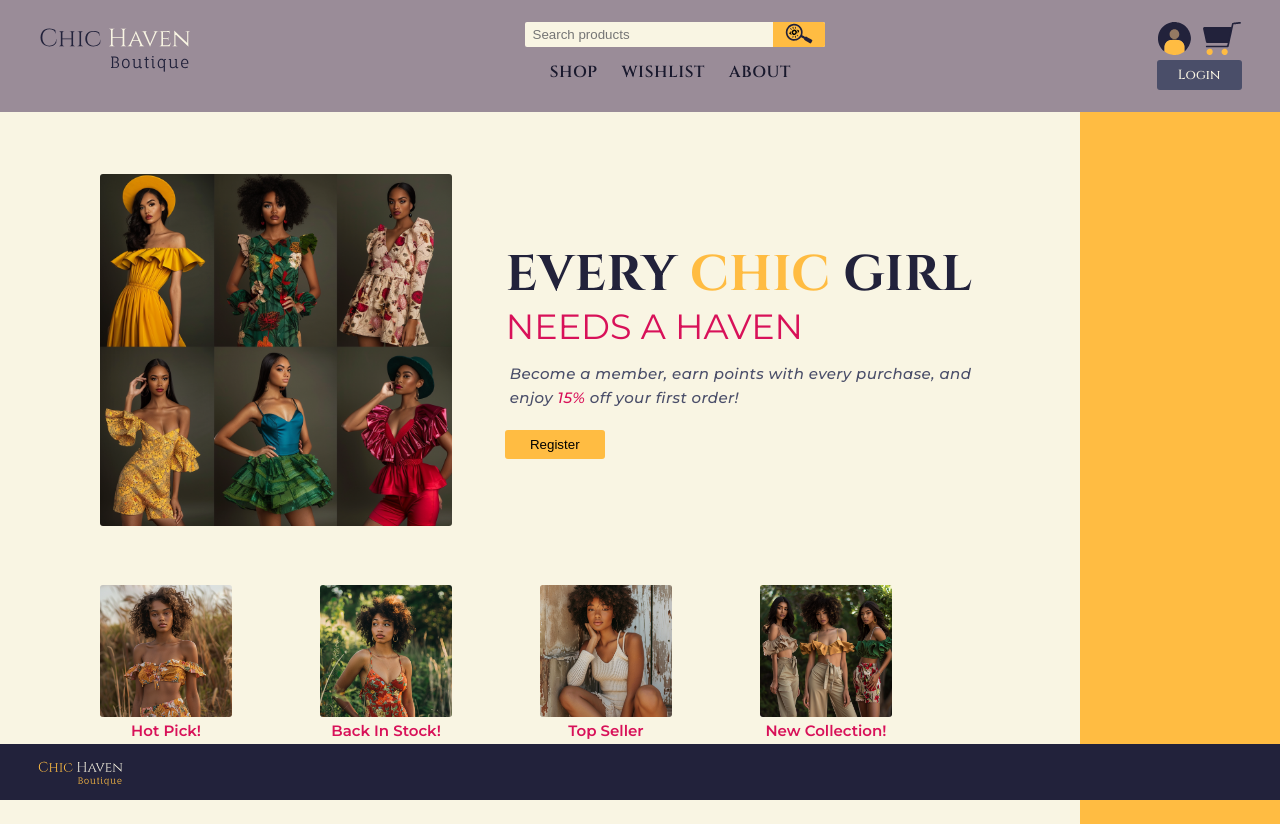
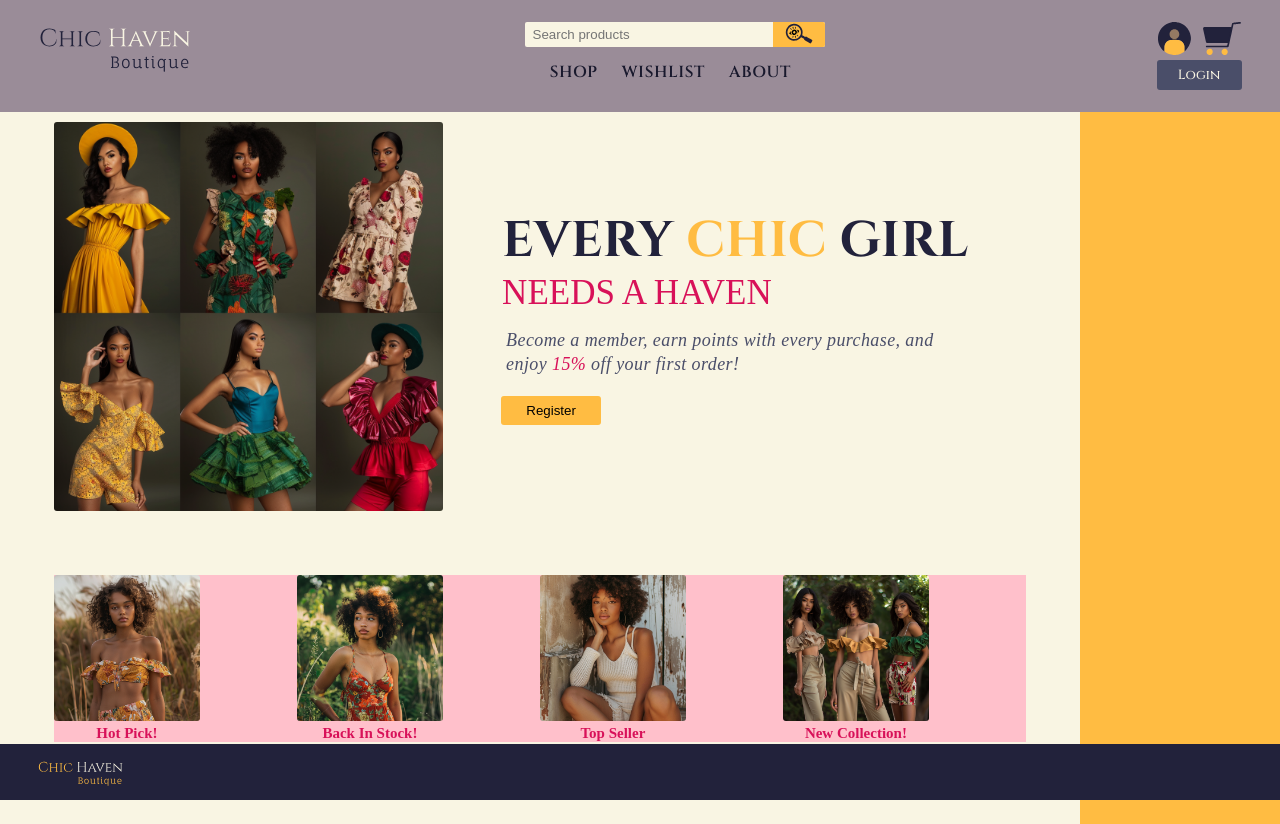
Before and after one commit to JenniferSimond/chic-haven-shop, a React (Vite) app in the folder client/store-front/: page / in a window 1280 px wide. After the commit the page ends 800 px from the top, so only its background shows below. Built offline with nearby package versions, Linux system fonts and the light colour scheme.

Commit message:
update wrappers/styling LandingPage.jsx and WishList.jsx, update styling App.jsx

```diff
--- a/client/store-front/src/App.jsx
+++ b/client/store-front/src/App.jsx
@@ -34,20 +34,36 @@ const NavWrapper = styled.div`
     z-index: 100;
     position: fixed;
 `;
+// const ContentWindow = styled.div`
+//   flex-grow: 1;
+//   padding-top: 7rem;
+//   padding-bottom: 3rem;
+//   overflow-y auto;
+
+//    @media (max-width: 768px) {
+//         padding-top: 5rem;
+//         // padding-bottom: 3rem;
+//   }
+
+//   @media (max-width: 500px) {
+//         padding-top: 4rem;
+//         // padding-bottom: 3rem;
+//   }
+// `;
+
 const ContentWindow = styled.div`
   flex-grow: 1;
-  padding-top: 7rem;
-  padding-bottom: 3rem;
-  overflow-y auto;
+  padding-top: 7rem;  // Accounts for the height of NavBar
+  padding-bottom: 3rem;  // Accounts for the height of Footer (on larger screens)
+  overflow-y: auto;
 
-   @media (max-width: 768px) {
-        padding-top: 5rem;
-        // padding-bottom: 3rem;
+  @media (max-width: 768px) {
+      padding-top: 5rem;  // Adjust for smaller NavBar height on tablets
   }
 
   @media (max-width: 500px) {
-        padding-top: 4rem;
-        // padding-bottom: 3rem;
+      padding-top: 4rem;  // Adjust for mobile NavBar height
+      padding-bottom: 7rem;  // Account for MobileTabBar only (since Footer is hidden)
   }
 `;
 
--- a/client/store-front/src/components/customer/wishlist/Wishlist.jsx
+++ b/client/store-front/src/components/customer/wishlist/Wishlist.jsx
@@ -10,40 +10,56 @@ import { getToken } from "../../shared/auth";
 import removeDark from '../../../assets/icons-svg/removeIcon/removeDark.svg';
 import removePink from '../../../assets/icons-svg/removeIcon/removePink.svg';
 
+
+// const OuterWrapper = styled.div`
+//     display: flex;
+//     flex-direction: column;
+//     height: calc(100vh - 7rem - 3.5rem);  // Full height minus NavBar and Footer heights
+//     align-items: center;
+//     font-family: Montserrat, sans-serif;
+
+//     @media (max-width: 768px) {
+//         height: calc(100vh - 5rem - 3.5rem);  // Adjust for smaller screens
+//     }
+
+//     @media (max-width: 500px) {
+//         height: calc(100vh - 4rem - 3rem);  // Adjust for even smaller screens
+//     }
+// `;
+
 const OuterWrapper = styled.div`
     display: flex;
-    height: 83vh;
-    align-items: center;
-    font-family: Montserrat, sans-serif;
+    flex-direction: column;
+    height: calc(100vh - 7rem - 3rem);  // For larger screens: subtract NavBar and Footer heights
 
     @media (max-width: 768px) {
-    height: 87vh;
+        height: calc(100vh - 5rem - 3rem);  // For tablets: adjust for smaller NavBar height
     }
 
-     @media (max-width: 500px) {
-    height: 82vh;
+    @media (max-width: 500px) {
+        height: calc(100vh - 4rem - 7rem);  // For mobile: subtract NavBar and MobileTabBar only (no Footer)
     }
 `;
 
 const InnerContentWrapper = styled.div`
+    flex-grow: 1;  // Allow the inner content to grow and fill the remaining space
     display: flex;
-    flex-grow: 1;
     justify-content: center;
     align-items: center;
     flex-direction: column;
     margin-right: 250px;
+    background-color: pink;
+    overflow-y: auto;  // Enable scrolling if content overflows
 
     @media (max-width: 1300px) {
-        margin-right: 200px; // Adjust margin for smaller sidebar
+        margin-right: 200px;  // Adjust margin for smaller sidebar
     }
 
     @media (max-width: 950px) {
-        justify-content: center;
-        margin-right: 0px; // No sidebar on smaller screens
-        // padding: 2% 1% 0% 1%; // Adjust padding for smaller screens
-
+        margin-right: 0px;  // No sidebar on smaller screens
     }
 `;
+
 
 const HeaderBox = styled.div`
     display: flex;
@@ -51,9 +67,11 @@ const HeaderBox = styled.div`
     align-items: center;
     box-sizing: border-box;
     height: 110px;
-    display: flex;
     border: 3px solid rgb(var(--ras-pink));
     width: 95%;
+    position: sticky;
+    top: 0;  // Keep the header at the top
+    // background-color: white;  // Ensure background is set
 
     h1 {
        font-family: Cinzel;
@@ -64,11 +82,11 @@ const HeaderBox = styled.div`
        letter-spacing: 0.34px;
        text-align: center;
     }
-
 `;
 
 const WishlistItems = styled.div`
     box-sizing: border-box;
+    flex-grow: 1;  // Ensure it grows to take up remaining space
     display: flex;
     flex-direction: row;
     flex-wrap: wrap;
@@ -80,61 +98,12 @@ const WishlistItems = styled.div`
     margin-top: 3%;
     width: 95%;
     padding: 5% 0% 2% 0%;
+    height: 62%;
     max-height: 60vh;
     overflow-y: auto;
+    background-color: white;
 
 `;
-
-
-
-// const Wishlist = () => {
-//     const { customerData } = useContext(CustomerContext);
-//     const token = getToken();
-//     const [wishlistItems, setWishlistItems] = useState([]);
-//     const [pageRefresh, setPageRefresh] = useState(false);
-
-//     useEffect(() => {
-//         const getCustomerWishlist = async () => {
-//             if (!customerData.id) return;
-//             try {
-//                 const updatedWishlist = await getWishlistAndItems(customerData.id, token);
-//                 console.log('Wishlist-(wl)->', updatedWishlist.items)
-//                 setWishlistItems(updatedWishlist.items); // Handle the case where items might be undefined
-//             } catch (error) {
-//                 console.error('Error fetching wishlist items', error);
-//                 setWishlistItems([]);
-//             }
-//         };
-//         getCustomerWishlist();
-//     }, [ customerData.id, token, pageRefresh]);
-
-//     const refreshHandlerWish = () => {
-//         setPageRefresh(!pageRefresh);
-
-//     };
-
-
-//     console.log("Wish Items-->-->",wishlistItems)
-//     return (
-//         <OuterWrapper>
-//             <InnerContentWrapper>
-//                 <HeaderBox>
-//                     <h1>A Place For The Things You Love</h1>
-//                 </HeaderBox>
-//                 <WishlistItems>
-//                     {wishlistItems.length > 0 ? (
-//                         wishlistItems.map(wishItem => (
-//                             <WishlistCard key={wishItem.wishlist_item_id}  wishItem={wishItem} refresh={refreshHandlerWish}/>
-//                         ))
-//                     ) : (
-//                         <p>{customerData.id && token ? 'Your wishlist is empty. Check out our inventory and add some things you love!' : 'Log in to save the things you love!'}</p>
-//                     )}
-//                 </WishlistItems>
-//             </InnerContentWrapper>
-//             <SideBar />
-//         </OuterWrapper>
-//     );
-// }
 
 
 const Wishlist = () => {
@@ -174,10 +143,9 @@ const Wishlist = () => {
       getCustomerWishlist();
     }, [customerData.id, token, pageRefresh]); // Dependencies: run effect when any of these change
 
-    // Handler to trigger refresh (by toggling the pageRefresh state)
     const refreshHandlerWish = () => {
       console.log("Triggering page refresh.");
-      setPageRefresh((prevState) => !prevState); // Toggles the state to force useEffect re-run
+      setPageRefresh(!pageRefresh);
     };
 
     // Debugging logs to monitor changes
--- a/client/store-front/src/components/customer/wishlist/WishlistCard.jsx
+++ b/client/store-front/src/components/customer/wishlist/WishlistCard.jsx
@@ -54,7 +54,6 @@ const PriceButtonWrapper = styled.div`
   gap: 15px;
   width: 199px;
   opacity: 1;
-  background-color: white;
 `;
 
 const SvgIcon = styled.img`
@@ -218,21 +217,30 @@ const WishlistCard = ({ wishItem, refresh }) => {
       );
       console.log('Item added to cart:', newCartItem);
 
-      // Step 2: Remove from wishlist
       const deletedWishlistItem = await deleteWishlistItem(token, customerData.wishlist_id, wishItem.wishlist_item_id);
       console.log('Item removed from wishlist:', deletedWishlistItem);
 
-      // Step 3: Trigger the refresh AFTER both operations complete
       refresh();
 
-      // Step 4: Reset the order box and processing state
       setShowOrderBox(false);
     } catch (error) {
-      console.error('Error adding to cart or removing wishlist item:', error);
+      console.error('Error adding item to cart:', error);
     } finally {
-      setIsProcessing(false);  // End processing
+      setIsProcessing(false);
     }
   };
+
+  const handleRemoveClick = async () => {
+
+    try {
+      const deletedWishlistItem = await deleteWishlistItem(token, customerData.wishlist_id, wishItem.wishlist_item_id);
+      console.log('Item removed from wishlist:', deletedWishlistItem);
+
+      refresh();
+    } catch (error) {
+      console.error('Error removing wishlist item.')
+    }
+  }
 
   return (
     <CardWrapper>
@@ -247,6 +255,7 @@ const WishlistCard = ({ wishItem, refresh }) => {
           height={'21px'}
           src={removePurpleMid}
           $hoverIcon2={removePink}
+          onClick={handleRemoveClick}
         />
       </PriceButtonWrapper>
 
--- a/client/store-front/src/components/mainSite/About.jsx
+++ b/client/store-front/src/components/mainSite/About.jsx
@@ -19,7 +19,7 @@ const ContentBox = styled.div`
   max-height: 950px;
   min-height: 200px;
   height: 90%;
-  border: 5px solid rgb(var(--purple-light));
+  // border: 5px solid rgb(var(--purple-light));
   border-radius: 3px;
   overflow-y: clip;
 
--- a/client/store-front/src/components/mainSite/LandingPage.jsx
+++ b/client/store-front/src/components/mainSite/LandingPage.jsx
@@ -9,28 +9,31 @@ import product3 from '../../assets/img-png/product3.png';
 import newCollection from '../../assets/img-png/newCollection.png';
 import homeHero from '../../assets/img-png/homeHero.png';
 
+
 const OuterWrapper = styled.div`
     display: flex;
-    height: 83vh;
-    align-items: center;
-    font-family: Montserrat, sans-serif;
+    flex-direction: column;
+    height: calc(100vh - 7rem - 3rem);  // For larger screens: subtract NavBar and Footer heights
 
     @media (max-width: 768px) {
-    height: 87vh;
+        height: calc(100vh - 5rem - 3rem);  // For tablets: adjust for smaller NavBar height
     }
 
-     @media (max-width: 500px) {
-    height: 82vh;
+    @media (max-width: 500px) {
+        height: calc(100vh - 4rem - 7rem);  // For mobile: subtract NavBar and MobileTabBar only (no Footer)
     }
 `;
 
+
 const InnerContentWrapper = styled.div`
-
+    box-sizing: border-box;
     flex-grow: 1;
-    max-width: 1300px;
+    max-width: 1400px;
+    height: 90%;
+    justify-content: center;
     display: flex;
     flex-direction: column;
-    padding: 5% 4% 3% 4%;
+    // padding: 0% 4% 0% 4%;
     margin-right: 250px; // Ensuring space for the sidebar
 
     @media (max-width: 1300px) {
@@ -47,11 +50,11 @@ const InnerContentWrapper = styled.div`
 
 const HeroWrapper = styled.div`
     display: grid;
+    box-sizing: border-box;
     margin: 0 5% 3% 5%;
     grid-template-columns: 40% 61%; // Two equal columns for web layout
     column-gap: 6%;
     grid-template-areas: "image text";  // Order for larger screens
-
     @media (max-width: 1300px) {
           margin: 0 5% 6% 5%;
     }
@@ -77,12 +80,12 @@ const HeroImage = styled.img`
   grid-area: image; // Position in the grid
   width: 100%;
   max-width: 495px;
-  min-width: 250px;
+  min-width: 260px;
   height: auto;
   border-radius: 3px;
 
   @media (max-width: 950px) {
-    max-width: 325px;
+    max-width: 350px;
     margin-right: 0;
     justify-self: center;
   }
@@ -94,7 +97,7 @@ const HeroImage = styled.img`
   }
 
    @media (max-width: 359px) {
-       max-width: 250px;
+       max-width: 260px;
 
   }
 
@@ -106,7 +109,7 @@ const HeroTextWrapper = styled.div`
     display: flex;
     flex-direction: column;
     justify-content: center;
-
+    // background-color: blue;
 
     @media (max-width: 1368px) {
         max-width: 500px;
@@ -224,20 +227,21 @@ const P2 = styled.p`
 
 const P3 = styled.p`
     color: #4A4E69;
-    font-size: 15px;
+    font-size: 18px;
     font-style: italic;
     font-weight: 500;
     line-height: 24px;
     letter-spacing: 0.4px;
     padding-top: 20px;
     padding-left: 5px;
+    margin-right: 60px;
 
     span {
         color: #D81159;
     }
 
     @media (max-width: 1148px) {
-        font-size: 12px;
+        font-size: 14px;
         line-height: 20px;
     }
 
@@ -338,11 +342,11 @@ const HeroButton = styled.button`
 `;
 
 const ProductWrapper = styled.div`
-    max-width: 1170px;
+    max-width: 1300px;
     display: inline-grid;
     grid-template-columns: 25% 25% 25% 25%;
     margin: 0% 5% 0% 5%;
-
+    background-color: pink;
 
      @media (max-width: 950) {
      justify-conent: center;
@@ -360,16 +364,16 @@ const ProductWrapper = styled.div`
 `;
 
 const Product = styled.div`
-
-  text-align: center;
-  max-width: 200px;
-  min-width: 90px;
-  padding: 0;
-  margin-right: 40%;
-  border-radius: 3px;
+    box-sizing: border-box;
+    text-align: center;
+    max-width: 300px;
+    min-width: 95px;
+    padding: 0;
+    margin-right: 40%;
+    border-radius: 3px;
 
     @media (max-width: 950) {
-        max-width: 170px;
+        max-width: 190px;
          margin-right: 0%;
     }
 
@@ -410,11 +414,11 @@ const MobileSignUpDiv = styled.div`
     display: none;
     text-align: center;
     color: rgb(var(--purple-mid));
-    font-size: 12px;
+    font-size: 15px;
     font-style: italic;
     font-weight: 500;
     letter-spacing: 0.326px;
-    margin-top: 45px;
+    margin-top: 30px;
 
     &:hover {
       color: rgb(var(--purple-dark));
--- a/client/store-front/src/components/menuBars/MobileTabBar.jsx
+++ b/client/store-front/src/components/menuBars/MobileTabBar.jsx
@@ -1,5 +1,3 @@
-
-
 
 import React, { useState } from 'react';
 import { useNavigate } from 'react-router-dom';
```
